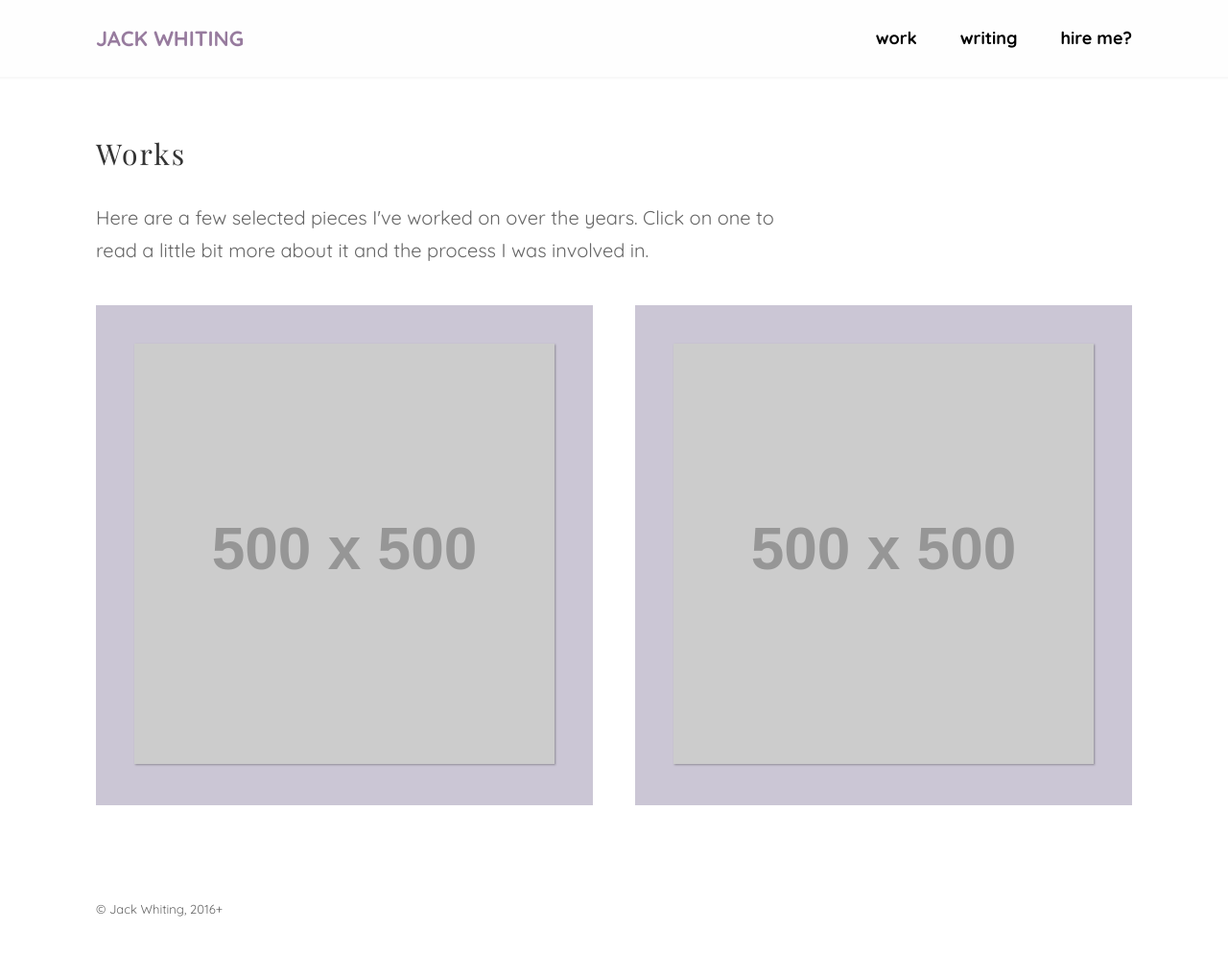
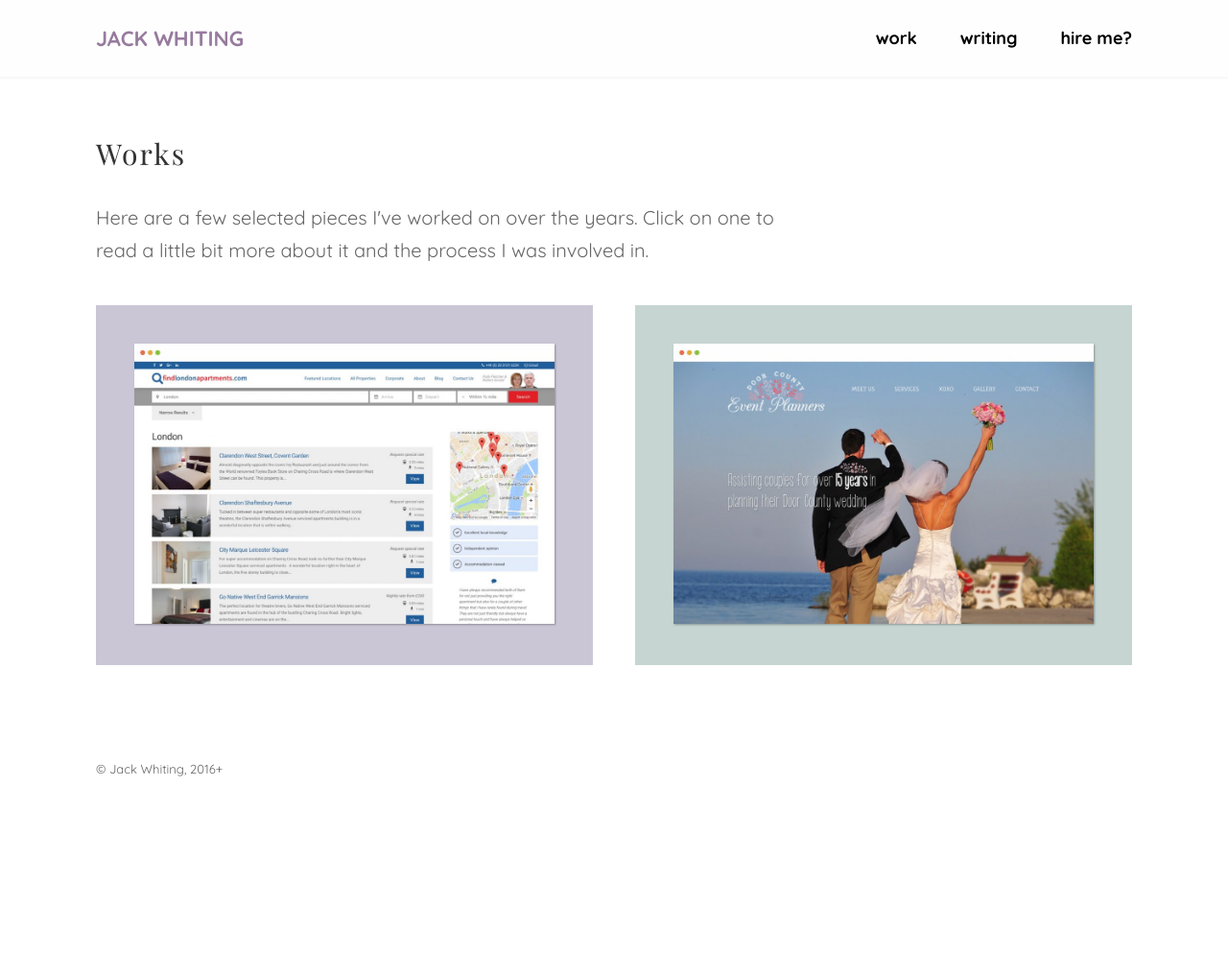
Before and after one commit to jackabox/old.jackwhiting.co.uk, a Jekyll site: the page built from work.md, in a window 1280 px wide and 995 px high. Shown: the whole window at 96% size. Built offline with Jekyll 4.4.1, drawn with Linux system fonts in a browser that asks for light colours.

Commit message:
colours and images in overview

```diff
--- a/_layouts/works.html
+++ b/_layouts/works.html
@@ -9,8 +9,8 @@
 		<div class="works">
 			{% assign works = (site.works | sort: 'date') | reverse %}
 			{% for work in works %}
-				<article class="work-item animated slideInUp purple">
-					<div class="image"><img src="http://placehold.it/500/500" alt=""></div>
+				<article class="work-item animated slideInUp {{ work.color }}">
+					<div class="image"><img src="/assets/works/{{ work.imageThumb }}" alt=""></div>
   					<a href="{{ work.url }}" class="caption">
   						<div>
   							<h3>{{ work.title | escape }}</h3>
```
